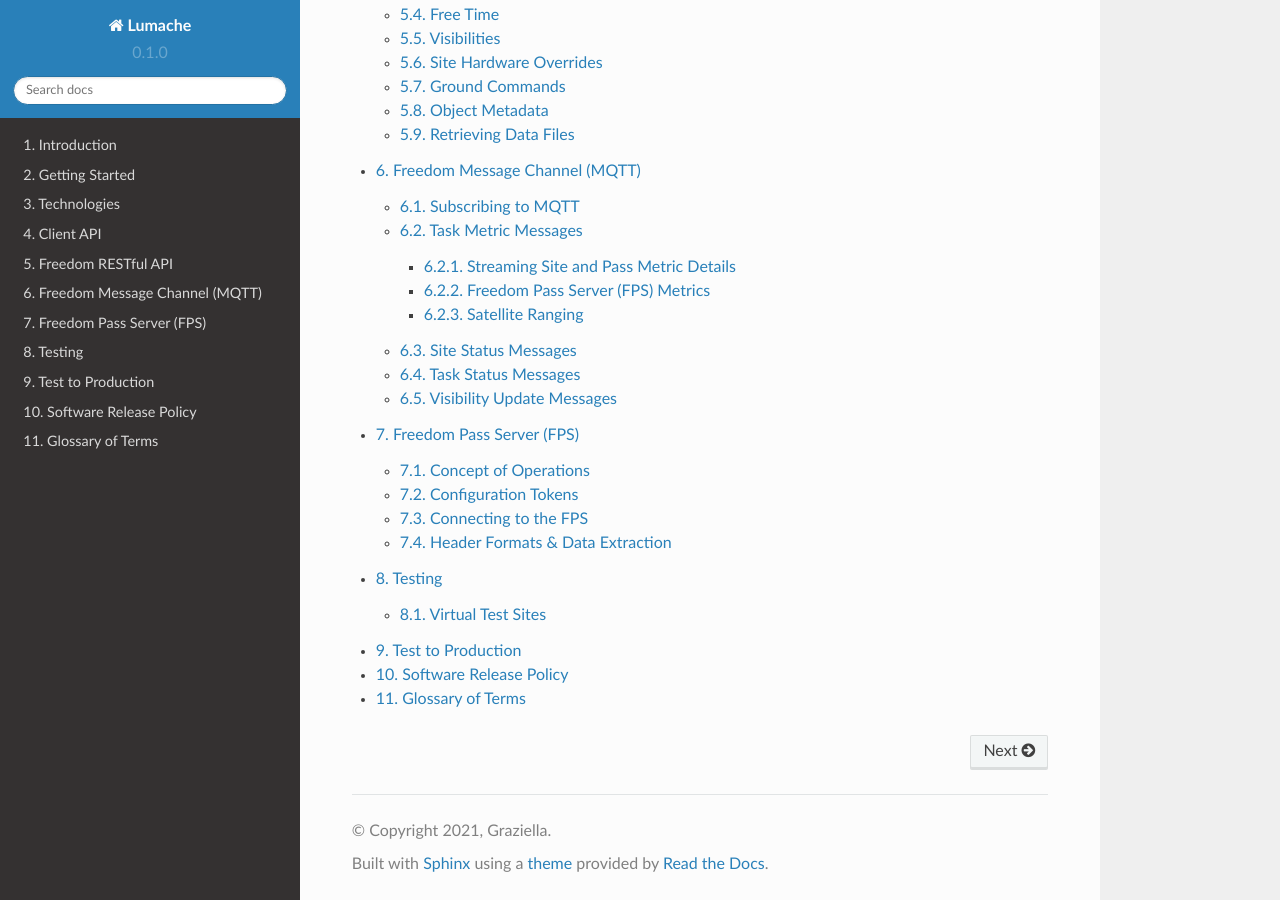
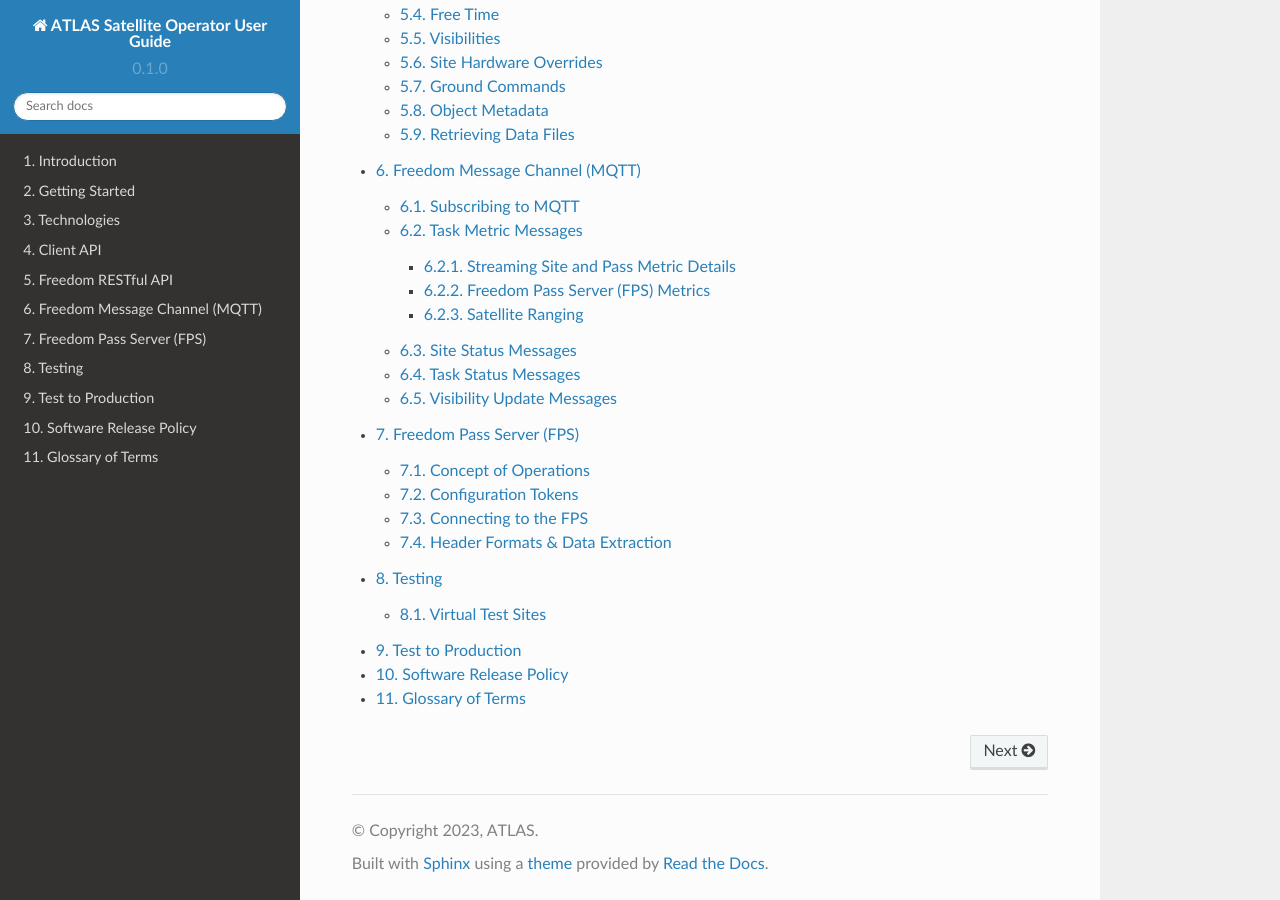
Before and after one commit to pfcooley/ASOUG, a Sphinx documentation site: the page built from docs/source/index.rst, in a window 1280 px wide and 900 px high, scrolled down 1354 px. Built offline with Sphinx 7.4.7 and the Read the Docs theme 2.0.0, drawn with Linux system fonts in a browser that asks for light colours.

Commit message:
Update conf.py

```diff
--- a/docs/source/conf.py
+++ b/docs/source/conf.py
@@ -2,9 +2,9 @@
 
 # -- Project information
 
-project = 'Lumache'
-copyright = '2021, Graziella'
-author = 'Graziella'
+project = 'ATLAS Satellite Operator User Guide'
+copyright = '2023, ATLAS'
+author = 'ATLAS'
 
 release = '0.1'
 version = '0.1.0'
```
